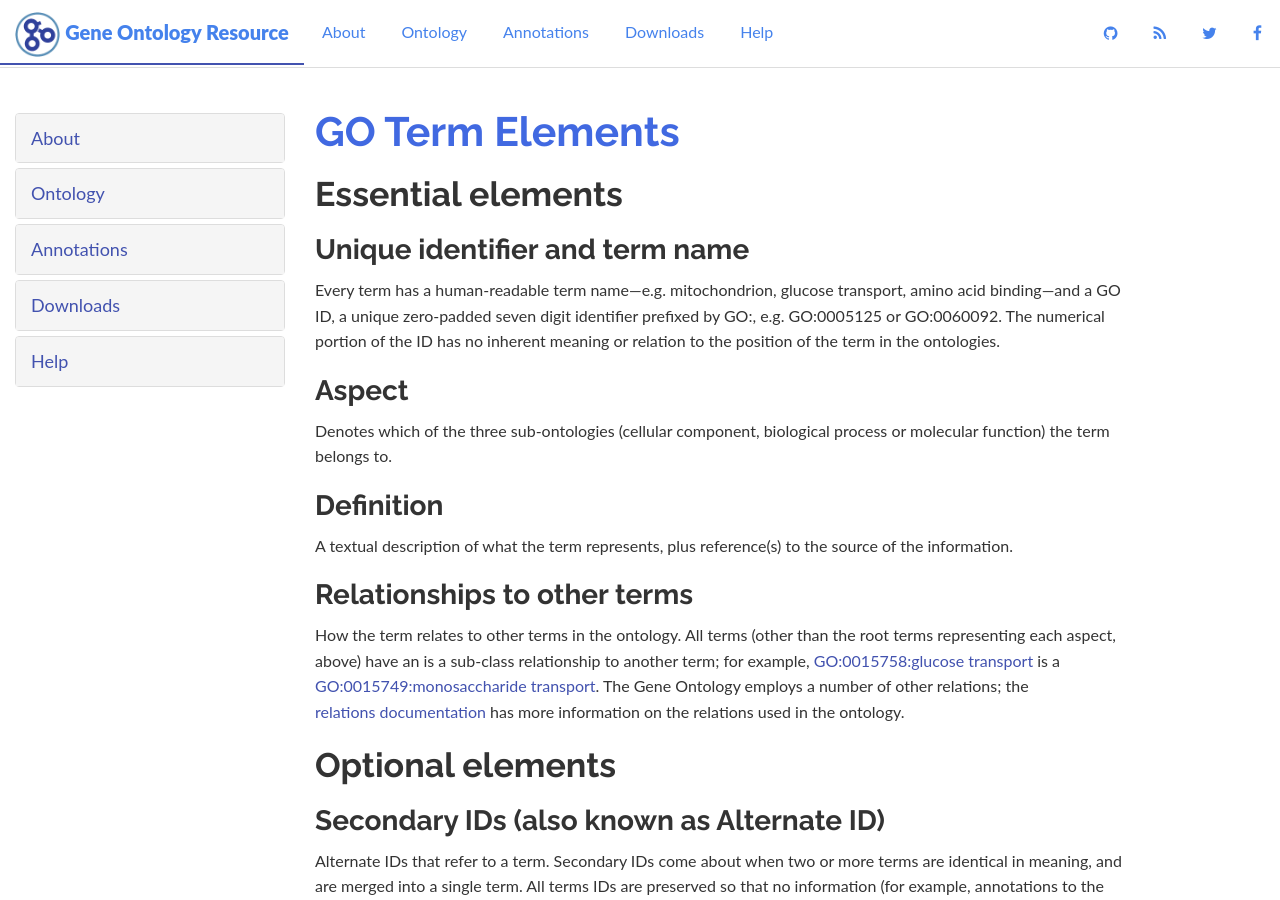
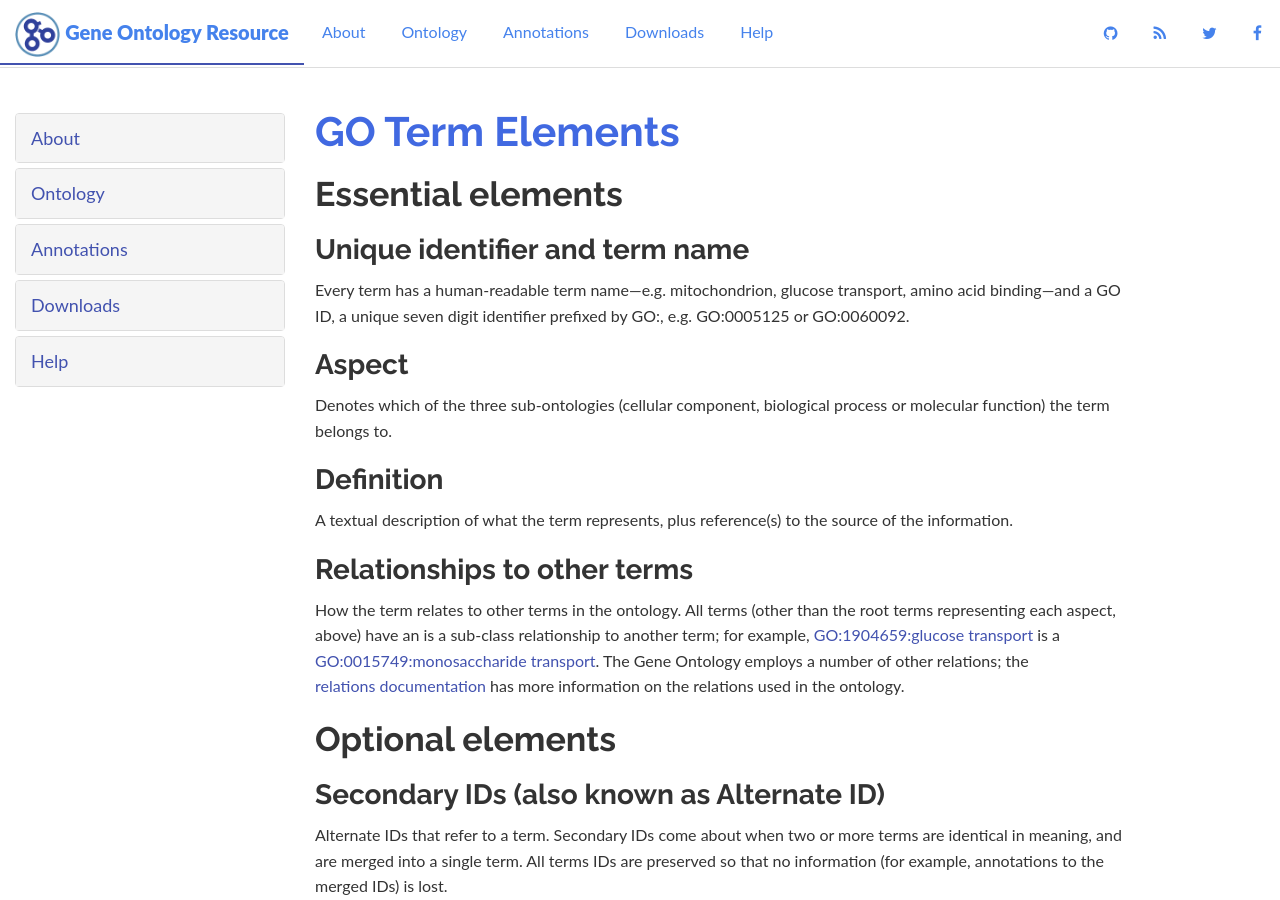
Before and after one commit to geneontology/geneontology.github.io, a Jekyll site: the page built from _docs/ontology.md, in a window 1280 px wide and 900 px high. Built offline with Jekyll 4.4.1, drawn with Linux system fonts in a browser that asks for light colours; nearby versions of some CDN libraries.

Commit message:
Update ontology.md

```diff
--- a/_docs/ontology.md
+++ b/_docs/ontology.md
@@ -10,7 +10,7 @@
 
 ### Unique identifier and term name
 
-Every term has a human-readable term name—e.g. mitochondrion, glucose transport, amino acid binding—and a GO ID, a unique zero-padded seven digit identifier prefixed by GO:, e.g. GO:0005125 or GO:0060092. The numerical portion of the ID has no inherent meaning or relation to the position of the term in the ontologies.
+Every term has a human-readable term name—e.g. mitochondrion, glucose transport, amino acid binding—and a GO ID, a unique seven digit identifier prefixed by GO:, e.g. GO:0005125 or GO:0060092.
 
 ### Aspect
 
@@ -22,7 +22,7 @@
 
 ### Relationships to other terms
 
-How the term relates to other terms in the ontology. All terms (other than the root terms representing each aspect, above) have an is a sub-class relationship to another term; for example, [GO:0015758:glucose transport](http://amigo.geneontology.org/amigo/term/GO:0015758) is a [GO:0015749:monosaccharide transport](http://amigo.geneontology.org/amigo/term/GO:0015749). The Gene Ontology employs a number of other relations; the [relations documentation](/docs/ontology-relations/) has more information on the relations used in the ontology.
+How the term relates to other terms in the ontology. All terms (other than the root terms representing each aspect, above) have an is a sub-class relationship to another term; for example, [GO:1904659:glucose transport](http://amigo.geneontology.org/amigo/term/GO:0015758) is a [GO:0015749:monosaccharide transport](http://amigo.geneontology.org/amigo/term/GO:0015749). The Gene Ontology employs a number of other relations; the [relations documentation](/docs/ontology-relations/) has more information on the relations used in the ontology.
 
 ## Optional elements
 
```
